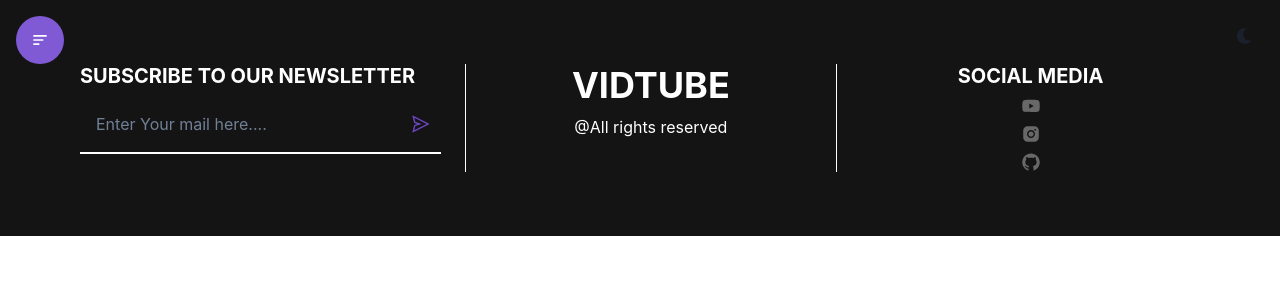
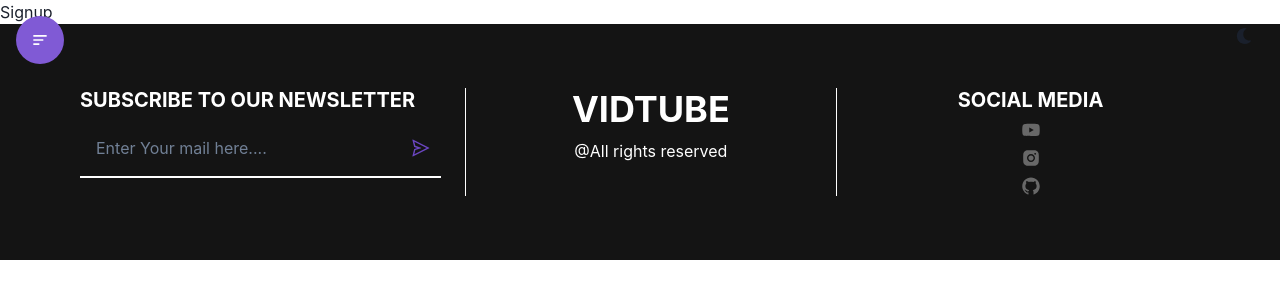
Before and after one commit to mawaisdev/UI, a React (Vite) app: page /signup in a window 1280 px wide. Shown: the top 300 px of the page. Built offline with nearby package versions, Linux system fonts and the light colour scheme.

Commit message:
Further Cleanup and Added Login and Signup

```diff
--- a/src/App.tsx
+++ b/src/App.tsx
@@ -1,7 +1,13 @@
-import './App.css'
-
 import { BrowserRouter as Router, Routes, Route } from 'react-router-dom'
-import { SideBar, Home, Footer, Videos, Upload } from './components'
+import {
+  SideBar,
+  Home,
+  Footer,
+  Videos,
+  Upload,
+  Login,
+  Signup,
+} from './components'
 
 const App = () => {
   return (
@@ -11,6 +17,8 @@ const App = () => {
         <Route path='/' element={<Home />} />
         <Route path='/videos' element={<Videos />} />
         <Route path='/upload' element={<Upload />} />
+        <Route path='/login' element={<Login />} />
+        <Route path='/signup' element={<Signup />} />
       </Routes>
       <Footer />
     </Router>
--- /dev/null
+++ b/src/components/Login.tsx
@@ -0,0 +1,3 @@
+export const Login = () => {
+  return <div>Login</div>
+}
--- /dev/null
+++ b/src/components/Signup.tsx
@@ -0,0 +1,3 @@
+export const Signup = () => {
+  return <div>Signup</div>
+}
--- a/src/components/index.ts
+++ b/src/components/index.ts
@@ -3,5 +3,7 @@ import { Home } from './Home'
 import { Footer } from './Footer'
 import { Upload } from './Upload'
 import { Videos } from './Videos'
+import { Login } from './Login'
+import { Signup } from './Signup'
 
-export { SideBar, Home, Footer, Videos, Upload }
+export { SideBar, Home, Footer, Videos, Upload, Login, Signup }
--- a/src/main.tsx
+++ b/src/main.tsx
@@ -1,7 +1,6 @@
 import React from 'react'
 import ReactDOM from 'react-dom/client'
 import App from './App.tsx'
-import './index.css'
 
 import { ChakraProvider, theme, ColorModeScript } from '@chakra-ui/react'
 import ColorModeSwitcher from './ColorModeSwitcher.tsx'
```
Also changed, not shown: src/App.css (deleted), src/index.css (deleted).
